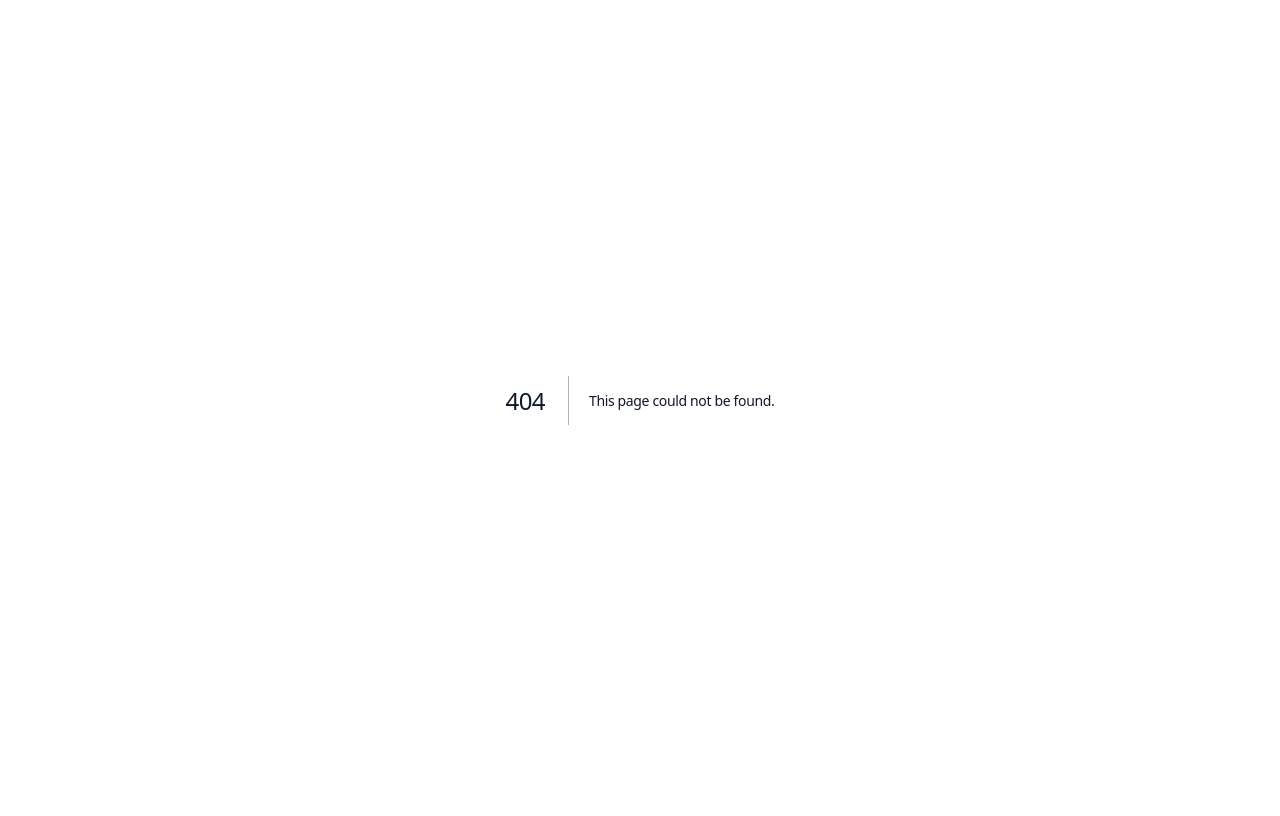
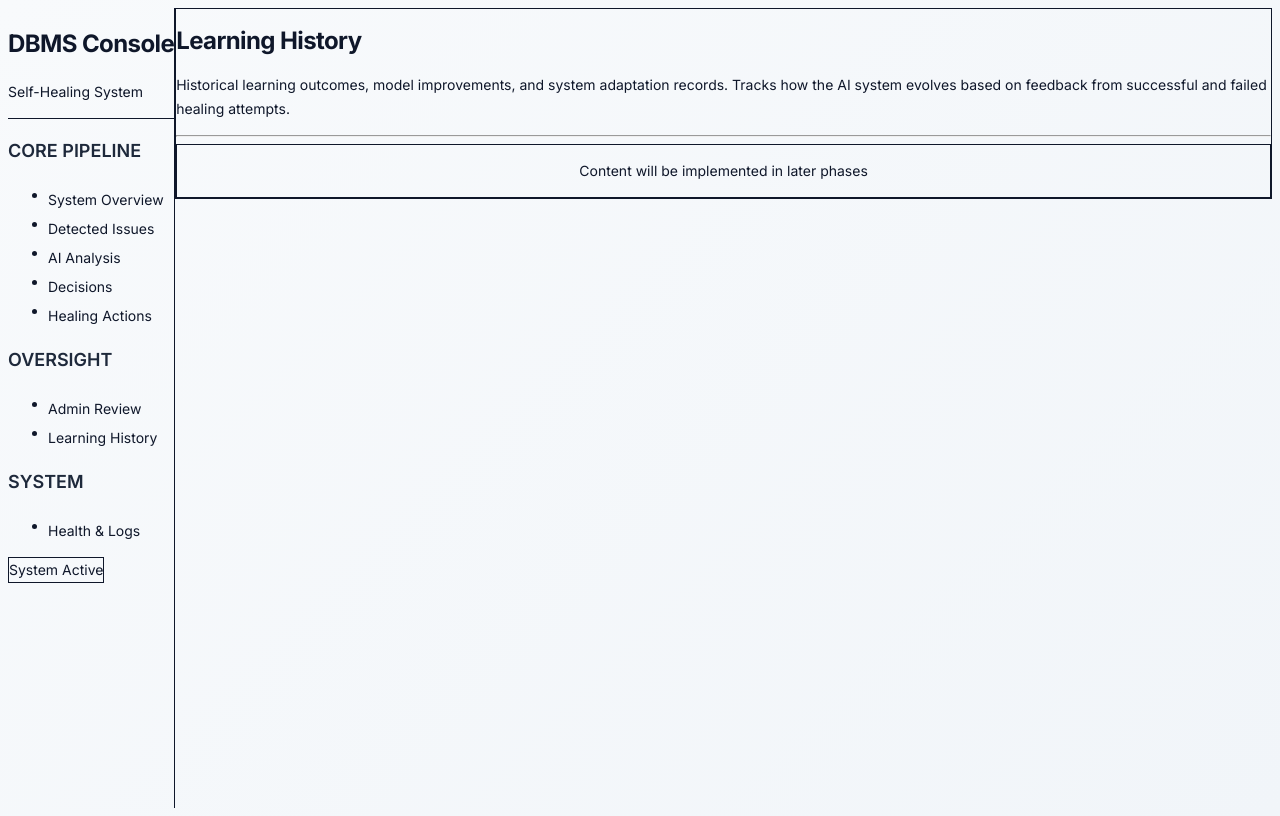
Before and after one commit to TSR0705/DBMS_PROJECT_SELF-HEALING-DATABASE, a Next.js app: page /dashboard/learning in a window 1280 px wide. Before the commit this address had no page. Built offline with nearby package versions, Linux system fonts and the light colour scheme.

Commit message:
Add dashboard learning page
What: Adding the learning section of the dashboard

Notes: This page provides machine learning insights for the DBMS self-healing system

```diff
--- /dev/null
+++ b/app/dashboard/learning/page.tsx
@@ -0,0 +1,25 @@
+// Learning History - Feedback loop for system improvement
+// Displays learning outcomes, model updates, and performance improvements
+export default function LearningHistory() {
+  return (
+    <div className="max-w-content-lg">
+      <header className="mb-xl">
+        <h1 className="text-xl font-semibold text-gray-900 mb-sm">
+          Learning History
+        </h1>
+        <p className="text-sm text-gray-600 leading-relaxed">
+          Historical learning outcomes, model improvements, and system adaptation records.
+          Tracks how the AI system evolves based on feedback from successful and failed healing attempts.
+        </p>
+      </header>
+
+      <hr className="border-gray-200 mb-xl" />
+
+      <div className="bg-gray-50 border border-gray-200 rounded-lg p-lg">
+        <p className="text-sm text-gray-500 text-center">
+          Content will be implemented in later phases
+        </p>
+      </div>
+    </div>
+  );
+}
```
